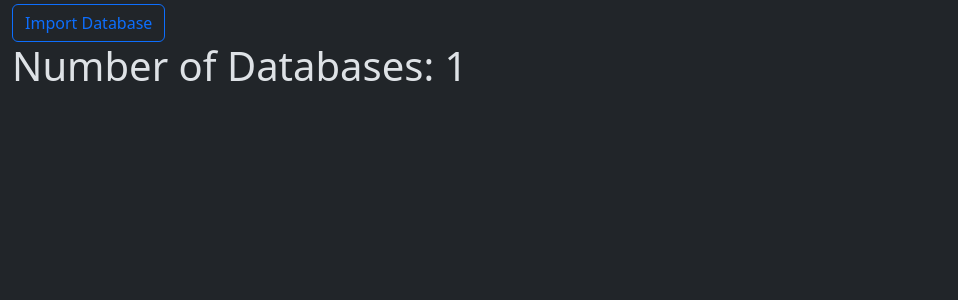
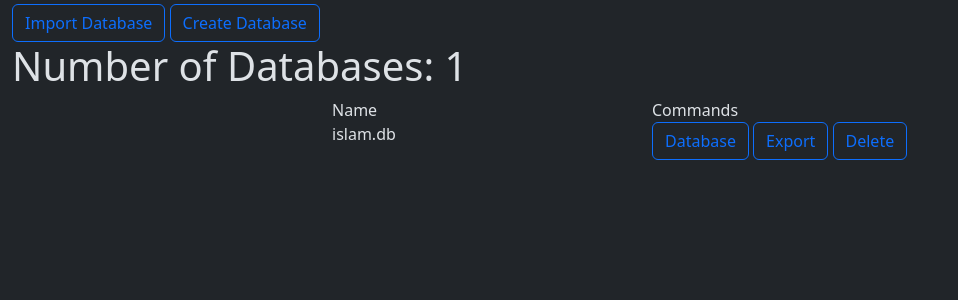
Before and after one commit to Abu-Shmo5/SqliterPy, a Flask app: page / in a window 1280 px wide. Shown: the part 56-356 px from the top of the page, without its empty margins (0-958 px from the left). Run offline with Flask 3, Linux system fonts and the light colour scheme; some libraries are stand-ins or nearby versions.

Commit message:
show databases

```diff
--- a/templates/index.html
+++ b/templates/index.html
@@ -4,5 +4,29 @@
 
 {% block body %}
 <button class="btn btn-outline-primary" onclick="import_database()">Import Database</button>
+<button class="btn btn-outline-primary" onclick="import_database()">Create Database</button>
 <h1>Number of Databases: {{ databases | length }}</h1>
+{% if databases | length != 0 %}
+<div class="row">
+    <div class="col-3"></div>
+    <div class="col-3">Name</div>
+    <div class="col-3">Commands</div>
+    <div class="col-3"></div>
+
+    {% for database in databases %}
+    <div class="col-3"></div>
+    <div class="col-3">
+        {{ database }}
+    </div>
+    <div class="col-3">
+        <a class="btn btn-outline-primary" href="/database/{{ database }}">Database</a>
+        <a class="btn btn-outline-primary" href="/api/export/{{ database }}">Export</a>
+        <a class="btn btn-outline-primary" href="/api/delete/{{ database }}">Delete</a>
+    </div>
+    <div class="col-3"></div>
+    {% endfor %}
+</div>
+{% else %}
+<h1>No databases to display</h1>
+{% endif %}
 {% endblock %}
```
